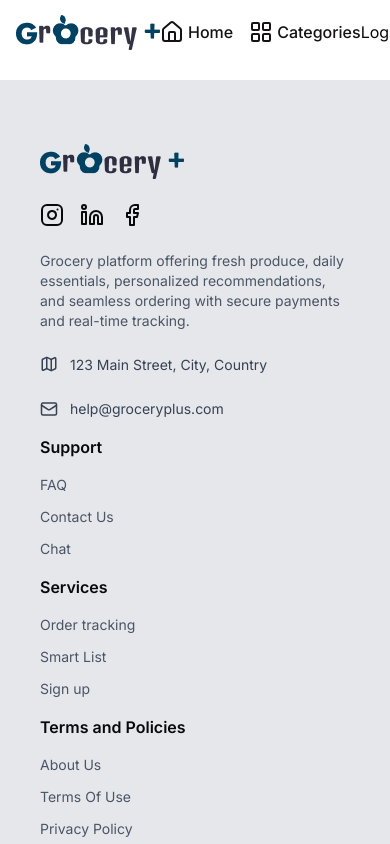
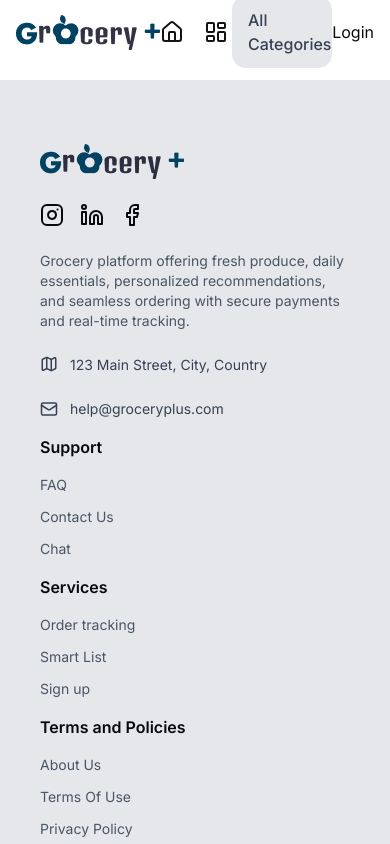
Before and after one commit to Abdulrahmanfawzy/grocery-R10-team-2, a React (Vite) app: page / in a window 390 px wide. Shown: the top 844 px of the page. Built offline with nearby package versions, Linux system fonts and the light colour scheme.

Commit message:
Update NavLinks to use LayoutDashboard icon

```diff
--- a/src/components/layout/navbar/NavLinks.tsx
+++ b/src/components/layout/navbar/NavLinks.tsx
@@ -1,4 +1,4 @@
-import { Home, LayoutGrid, type LucideIcon } from "lucide-react";
+import { Home, LayoutDashboard , type LucideIcon } from "lucide-react";
 import { Link } from "react-router-dom";
 
 type NavLinksProps = {
@@ -9,8 +9,8 @@ type NavLinksProps = {
 }
 
 const navLinks : NavLinksProps[] = [
-    { id: 1, labla: "Home", href: "/home", icon: Home },
-      { id: 2, labla: "Categories", href: "/categories", icon: LayoutGrid },
+    { id: 1, labla: "Home", href: "/", icon: Home },
+      { id: 2, labla: "Categories", href: "/categories", icon: LayoutDashboard  },
 
 ]
 const NavLinks = () => {
@@ -20,9 +20,10 @@ const NavLinks = () => {
         navLinks.map((link)=> {
           const Icon = link.icon ;
           return (
-            <Link className="flex items-center text-(--black) font-medium text-base" key={link.id} to={link.labla} >
+            <Link className="flex items-center text-(--black) font-medium text-base" key={link.id} to={link.href} >
               <Icon className="mr-1" size={24} />
-              {link.labla}</Link>
+              <span className="hidden md:block">{link.labla}</span>
+              </Link>
           )
         })
       }
```
